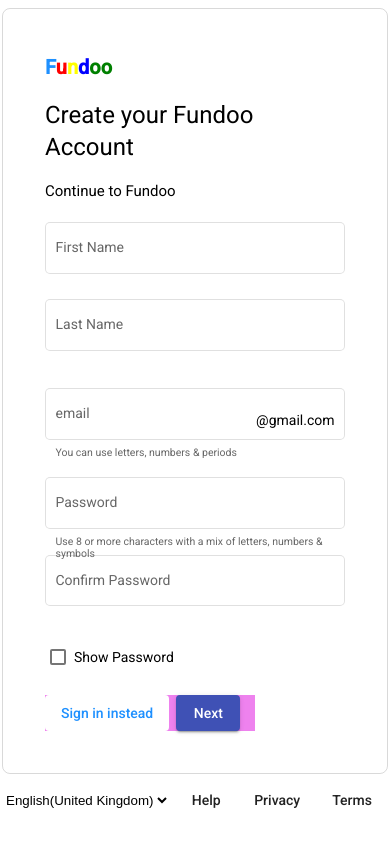
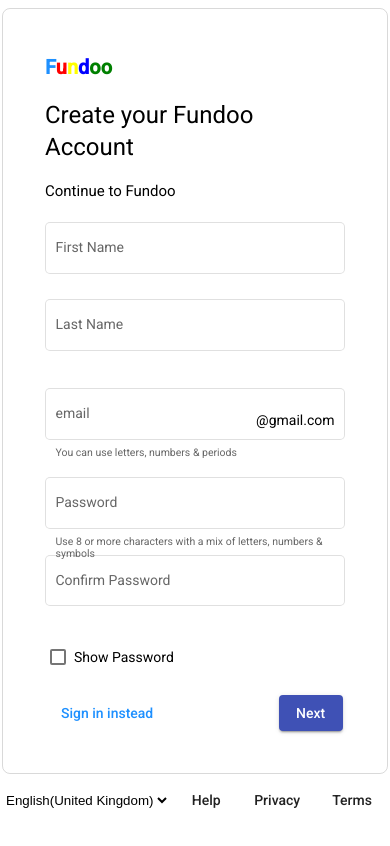
Before and after one commit to kuunal/FundooFrontEndAngular, an Angular app in the folder Fundoo/: page /register in a window 390 px wide. Shown: the top 846 px of the page. Built offline with nearby package versions, Linux system fonts and the light colour scheme.

Commit message:
[Kunal] aDD: Min width to inputs

```diff
--- a/Fundoo/src/app/components/registration/registration.component.css
+++ b/Fundoo/src/app/components/registration/registration.component.css
@@ -125,8 +125,7 @@
   }
   .container__buttons {
     justify-content: space-between;
-    background-color: violet;
-    width: 100%;
+    min-width: 320px;
     padding-right: 0;
   }
   .footer {
```
